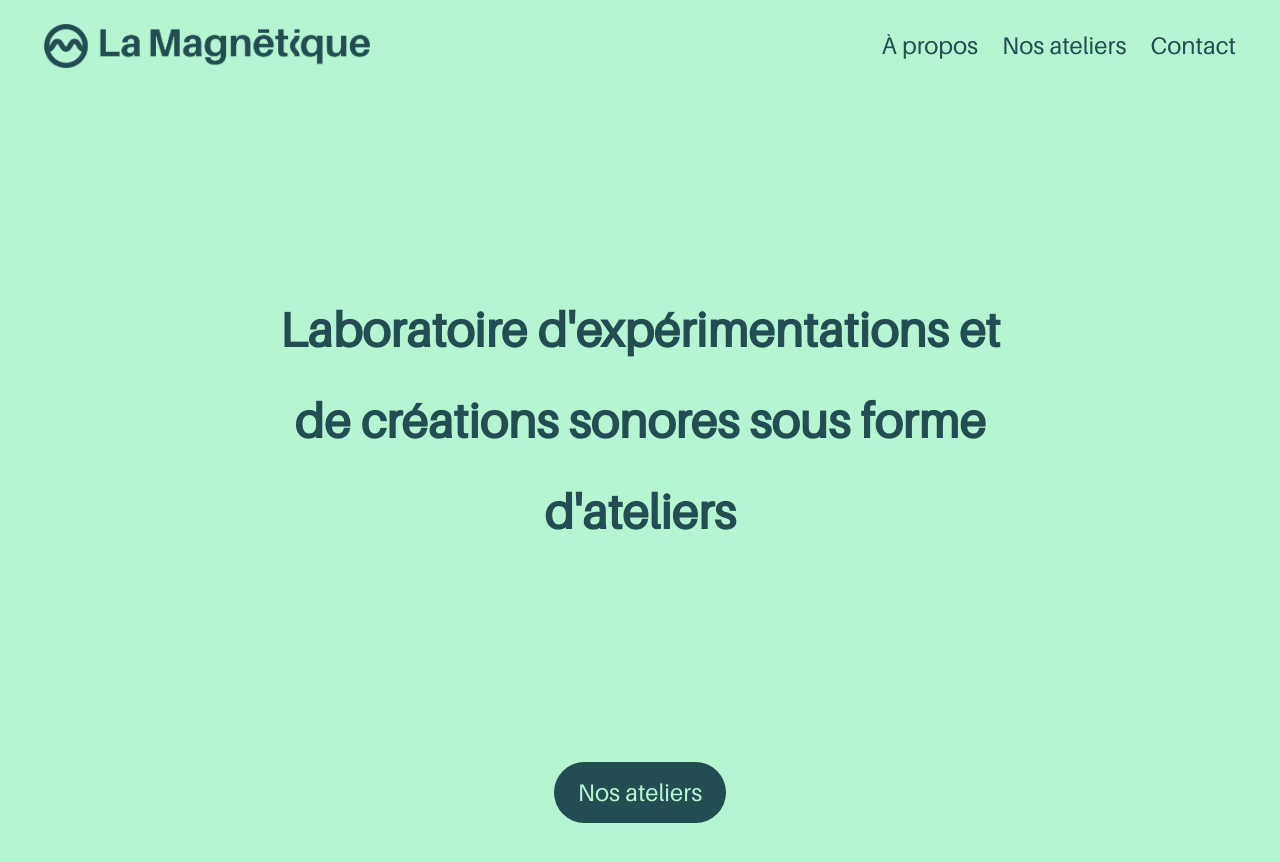
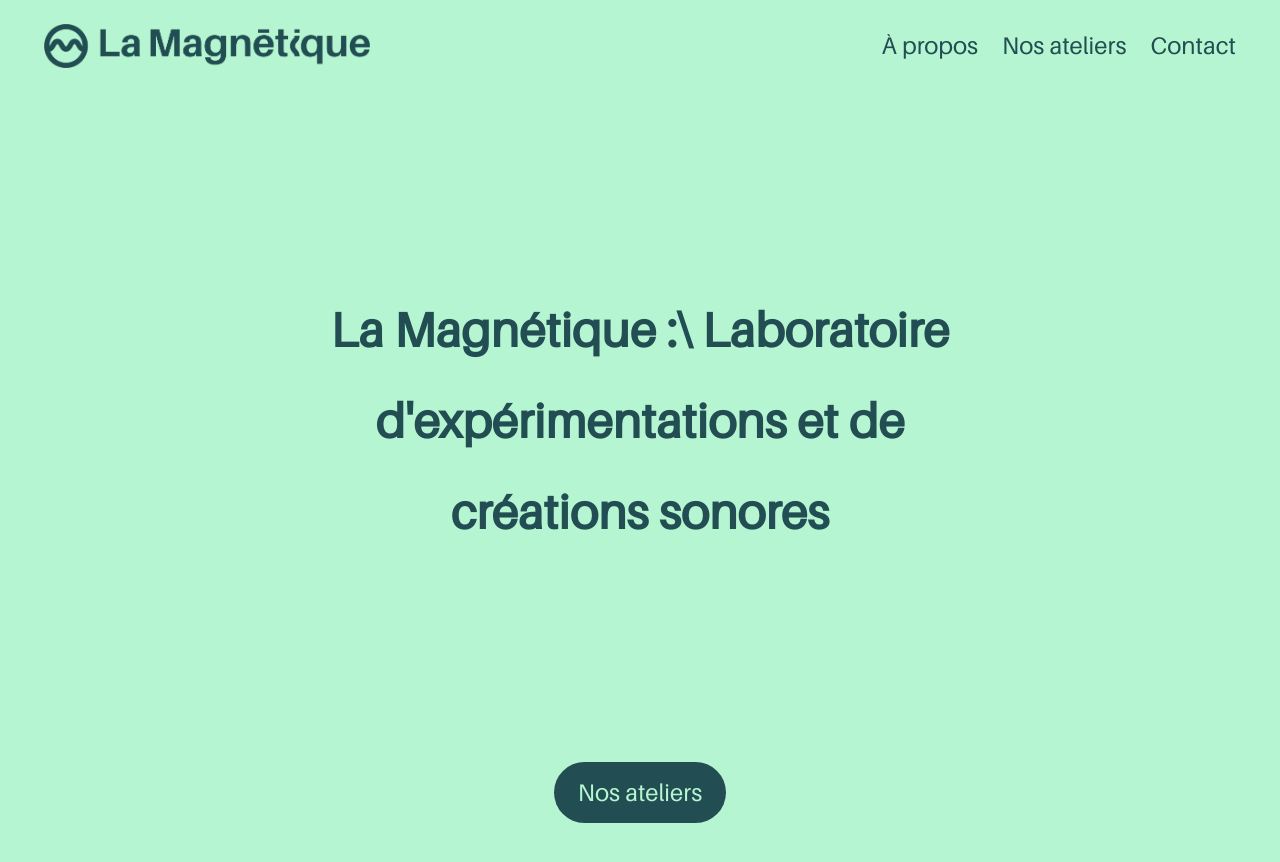
Before and after one commit to SarahRubio/la-magnetique, a Jekyll site: the page built from index.md, in a window 1280 px wide and 900 px high. Shown: the top 862 px of the window. Built offline with Jekyll 4.4.1, drawn with Linux system fonts in a browser that asks for light colours; part of the change alters nothing that is shown.

Commit message:
add meta description to head

```diff
--- a/_includes/head.html
+++ b/_includes/head.html
@@ -5,6 +5,7 @@
   <meta name="robots" content="index, follow">
   <meta property="og:title" content="{{ page.title }} | La magnétique" />
   <meta property="og:description" content="{{ page.og-description }}" />
+  <meta name="description" content="{{ page.og-description }}" />
   <meta name="viewport" content="width=device-width, initial-scale=1">
   <meta name="theme-color" content="#157878">
   <meta name="apple-mobile-web-app-status-bar-style" content="black-translucent">
--- a/index.md
+++ b/index.md
@@ -1,8 +1,8 @@
 ---
 layout: default
 background-color: aquablue
-title: Laboratoire d'expérimentations et de créations sonores sous forme d'ateliers
-og-description:
+title: La Magnétique :\ Laboratoire d'expérimentations et de créations sonores
+og-description: La Magnétique est une association dont l’ambition est de démocratiser les pratiques musicales collectives et les cultures numériques en proposant des ateliers sonores hybrides.
 ---
 
 <div class="hero is-medium">
```
